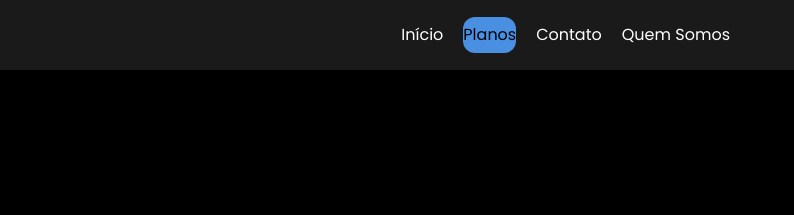
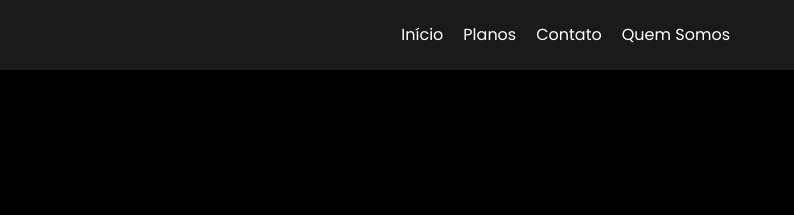
Before and after one commit to D4RK02/Portfolio-Landpage, a plain HTML site: page quem-somos.html in a window 1280 px wide. Shown: the top 215 px of the page, 486-1280 px from the left. Drawn offline with Linux system fonts and the light colour scheme.

Commit message:
Update quem-somos.html

```diff
--- a/quem-somos.html
+++ b/quem-somos.html
@@ -34,7 +34,7 @@
 
         <nav class="desktop-nav" id="main-nav">
             <a href="index.html">Início</a>
-            <a href="planos.html" class="cta-button primary-cta">Planos</a>
+            <a href="planos.html">Planos</a>
             <a href="index.html#contato">Contato</a>
             <a href="quem-somos.html">Quem Somos</a>
         </nav>
```
